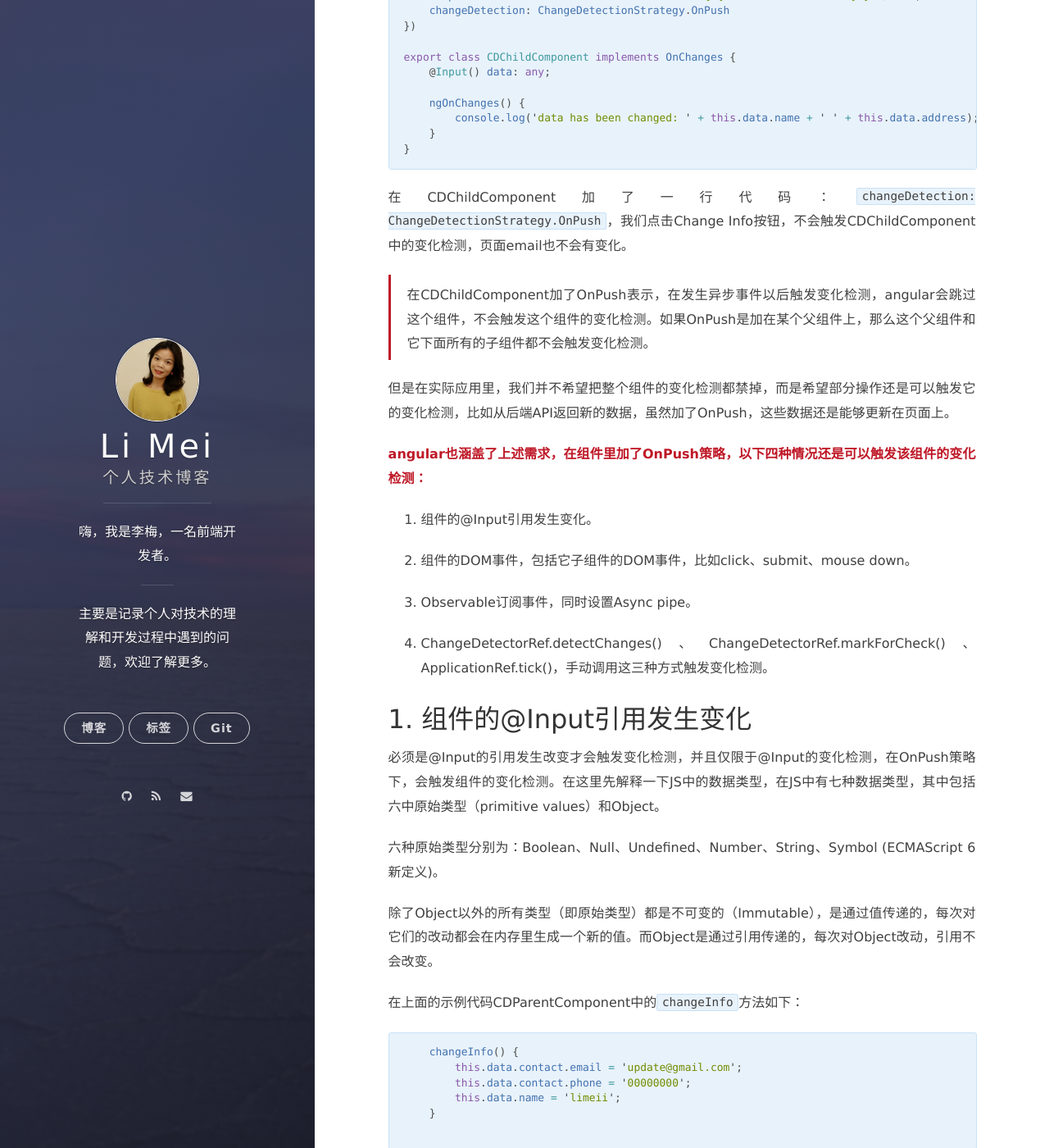
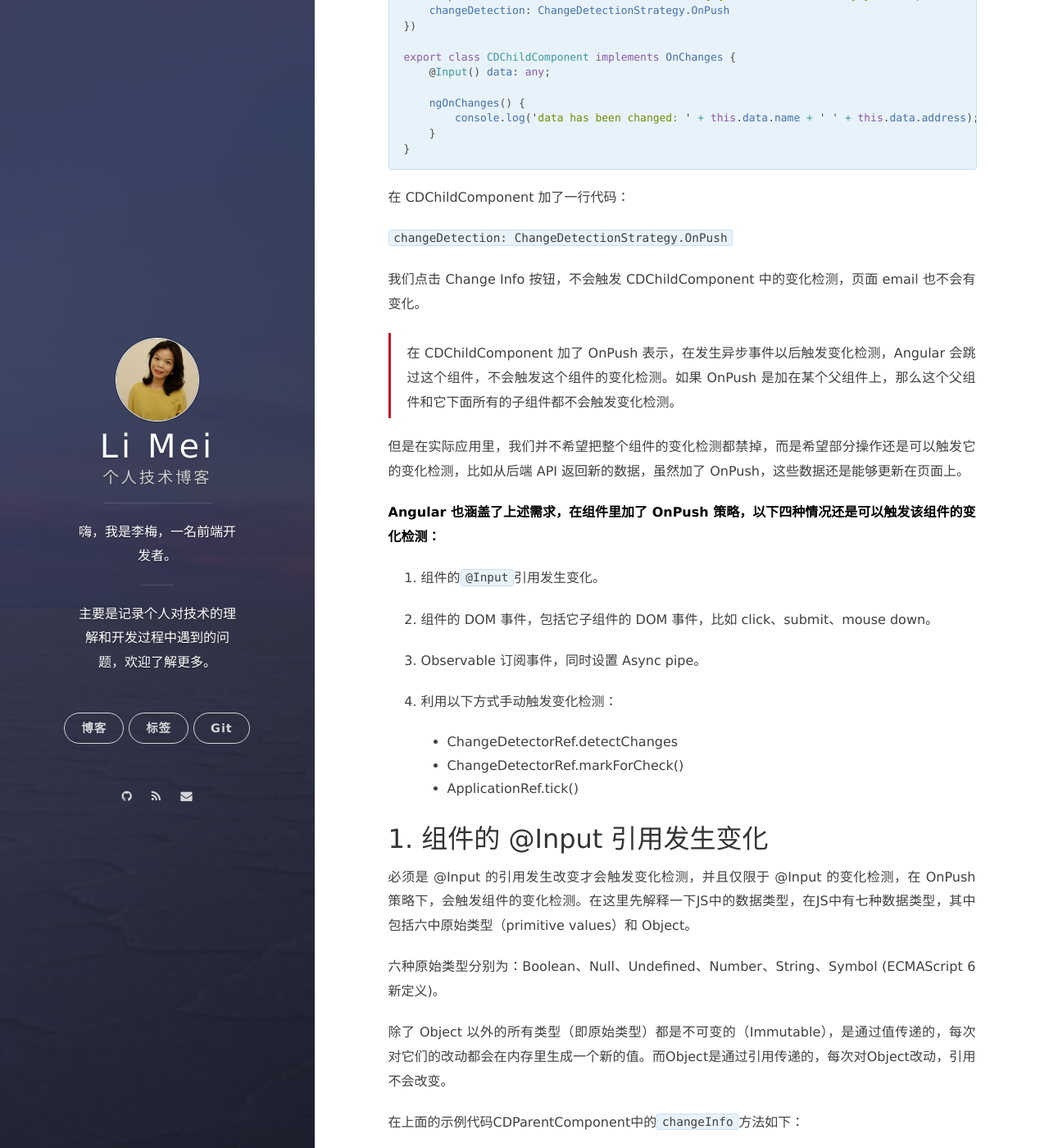
Before and after one commit to LiMeii/LiMeii.github.io, a Jekyll site: the page built from _posts/2019-06-26-angular-changeDetectionStrategy-OnPush.md, in a window 1280 px wide and 1400 px high, scrolled down 1709 px. Shown: the whole window at 82% size. Built offline with Jekyll 4.4.1, drawn with Linux system fonts in a browser that asks for light colours; nearby versions of some CDN libraries; some of the changed text lies outside the part shown.

Commit message:
update change detection post

````diff
--- a/_posts/2019-06-26-angular-changeDetectionStrategy-OnPush.md
+++ b/_posts/2019-06-26-angular-changeDetectionStrategy-OnPush.md
@@ -46,7 +46,7 @@ export class CDParentComponent {
 }
 ```
 
-定义一个CDChildComponent如下：
+定义一个 CDChildComponent 如下：
 
 ```ts
 @Component({
@@ -64,38 +64,45 @@ export class CDChildComponent implements OnChanges {
 }
 ```
 
-在CDChildComponent加了一行代码：```changeDetection: ChangeDetectionStrategy.OnPush```，我们点击Change Info按钮，不会触发CDChildComponent中的变化检测，页面email也不会有变化。
+在 CDChildComponent 加了一行代码：
+
+```changeDetection: ChangeDetectionStrategy.OnPush```
+
+我们点击 Change Info 按钮，不会触发 CDChildComponent 中的变化检测，页面 email 也不会有变化。
 
 <blockquote>
 <p>
-在CDChildComponent加了OnPush表示，在发生异步事件以后触发变化检测，angular会跳过这个组件，不会触发这个组件的变化检测。如果OnPush是加在某个父组件上，那么这个父组件和它下面所有的子组件都不会触发变化检测。
+在 CDChildComponent 加了 OnPush 表示，在发生异步事件以后触发变化检测，Angular 会跳过这个组件，不会触发这个组件的变化检测。如果 OnPush 是加在某个父组件上，那么这个父组件和它下面所有的子组件都不会触发变化检测。
 </p>
 </blockquote>
 
-但是在实际应用里，我们并不希望把整个组件的变化检测都禁掉，而是希望部分操作还是可以触发它的变化检测，比如从后端API返回新的数据，虽然加了OnPush，这些数据还是能够更新在页面上。
+但是在实际应用里，我们并不希望把整个组件的变化检测都禁掉，而是希望部分操作还是可以触发它的变化检测，比如从后端 API 返回新的数据，虽然加了 OnPush，这些数据还是能够更新在页面上。
 
 
-**<font color="#BF1827">angular也涵盖了上述需求，在组件里加了OnPush策略，以下四种情况还是可以触发该组件的变化检测：</font>**
+**<font color="black">Angular 也涵盖了上述需求，在组件里加了 OnPush 策略，以下四种情况还是可以触发该组件的变化检测：</font>**
 
 
-1. 组件的@Input引用发生变化。
+1. 组件的```@Input```引用发生变化。
 
-2. 组件的DOM事件，包括它子组件的DOM事件，比如click、submit、mouse down。
+2. 组件的 DOM 事件，包括它子组件的 DOM 事件，比如 click、submit、mouse down。
 
-3. Observable订阅事件，同时设置Async pipe。
+3. Observable 订阅事件，同时设置 Async pipe。
 
-4. ChangeDetectorRef.detectChanges()、ChangeDetectorRef.markForCheck()、ApplicationRef.tick()，手动调用这三种方式触发变化检测。
+4. 利用以下方式手动触发变化检测：
+   - ChangeDetectorRef.detectChanges
+   - ChangeDetectorRef.markForCheck()
+   - ApplicationRef.tick()
 
 
-## 1. 组件的@Input引用发生变化
+## 1. 组件的 @Input 引用发生变化
 
-必须是@Input的引用发生改变才会触发变化检测，并且仅限于@Input的变化检测，在OnPush策略下，会触发组件的变化检测。在这里先解释一下JS中的数据类型，在JS中有七种数据类型，其中包括六中原始类型（primitive values）和Object。
+必须是 @Input 的引用发生改变才会触发变化检测，并且仅限于 @Input 的变化检测，在 OnPush 策略下，会触发组件的变化检测。在这里先解释一下JS中的数据类型，在JS中有七种数据类型，其中包括六中原始类型（primitive values）和 Object。
 
 
 六种原始类型分别为：Boolean、Null、Undefined、Number、String、Symbol (ECMAScript 6 新定义)。
 
 
-除了Object以外的所有类型（即原始类型）都是不可变的（Immutable），是通过值传递的，每次对它们的改动都会在内存里生成一个新的值。而Object是通过引用传递的，每次对Object改动，引用不会改变。
+除了 Object 以外的所有类型（即原始类型）都是不可变的（Immutable），是通过值传递的，每次对它们的改动都会在内存里生成一个新的值。而Object是通过引用传递的，每次对Object改动，引用不会改变。
 
 
 在上面的示例代码CDParentComponent中的```changeInfo```方法如下：
@@ -108,10 +115,10 @@ export class CDChildComponent implements OnChanges {
     }
 
 ```
-data是一个对象，在```changeInfo```方法里通过如上方式改变email的值。同时在CDChildComponent设置了OnPush，虽然```@Input data```的属性eamil发生变化但是data对象的引用并没有改变，并不会触发CDChildComponent中的变化检测，页面的eamil也不会发生变化。
+data 是一个对象，在```changeInfo```方法里通过如上方式改变 email 的值。同时在 CDChildComponent 设置了 OnPush，虽然```@Input data```的属性eamil发生变化但是 data 对象的引用并没有改变，并不会触发 CDChildComponent 中的变化检测，页面的 eamil 也不会发生变化。
 
 
-如果把CDParentComponent中的```changeInfo```方法改成下面这样：
+如果把 CDParentComponent 中的```changeInfo```方法改成下面这样：
 
 ```ts
     changeInfo() {
@@ -125,21 +132,21 @@
     }
 ```
 
-这时候点击Change Info按钮，触发了变化检测，页面的email被更新了：
+这时候点击 Change Info 按钮，触发了变化检测，页面的 email 被更新了：
 
 ![angular-change-detection](https://limeii.github.io/assets/images/posts/angular/angular-change-detection-strategy05.gif){:height="100%" width="100%"}
 
 <blockquote>
 <p>
-这种方式在改变data对象email值同时也改变了对象的引用。这时组件的@Input引用发生变化，虽然加了OnPush但@Input的变化检测还是会被触发。
+这种方式在改变 data 对象 email 值同时也改变了对象的引用。这时组件的 @Input 引用发生变化，虽然加了 OnPush 但 @Input 的变化检测还是会被触发。
 </p>
 </blockquote>
 
-## 2. 组件DOM事件触发
+## 2. 组件 DOM 事件触发
 
-组件的DOM事件，包括它子组件的DOM事件，比如click、submit、mouse down等事件，在OnPush策略下，会触发组件的变化检测。
+组件的 DOM 事件，包括它子组件的 DOM 事件，比如 click、submit、mouse down 等事件，在 OnPush 策略下，会触发组件的变化检测。
 
-在CDChildComponent加一个counter，并把它显示在页面里，在ngOnInit里把设置了setInterval，每过一秒就让```counter+1```，代码如下：
+在 CDChildComponent 加一个 counter，并把它显示在页面里，在 ngOnInit 里把设置了 setInterval，每过一秒就让```counter+1```，代码如下：
 
 ```ts
 @Component({
@@ -166,11 +173,11 @@ export class CDChildComponent implements OnInit, OnChanges {
 ```
 <blockquote>
 <p>
-如果是默认的变化检测策略，setInterval会触发组件变化检测，页面的counter会每过一秒就自动更新一次。现在CDChildComponent设置了OnPush，setInterval不会触发变化检测，页面上的counter不会有任何变化。
+如果是默认的变化检测策略，setInterval 会触发组件变化检测，页面的 counter 会每过一秒就自动更新一次。现在 CDChildComponent 设置了 OnPush，setInterval 不会触发变化检测，页面上的 counter 不会有任何变化。
 </p>
 </blockquote>
 
-在CDChildComponent页面加一个按钮，在这个按钮的点击事件里，设置每点击一次按钮让```counter+1```，具体代码如下：
+在 CDChildComponent 页面加一个按钮，在这个按钮的点击事件里，设置每点击一次按钮让```counter+1```，具体代码如下：
 ```ts
 @Component({
     selector: "cd-child",
@@ -197,7 +204,7 @@ export class CDChildComponent implements OnChanges {
 ```
 <blockquote>
 <p>
-按钮点击事件是属于DOM事件，虽然在CDChildComponent设置了OnPush，组件的DOM事件（或者它的子组件DOM事件）还是会触发这个组件的变化检测，页面的counter会更新
+按钮点击事件是属于 DOM 事件，虽然在 CDChildComponent 设置了 OnPush，组件的 DOM 事件（或者它的子组件DOM事件）还是会触发这个组件的变化检测，页面的 counter 会更新
 </p>
 </blockquote>
 效果如下：
@@ -208,9 +215,9 @@ export class CDChildComponent implements OnChanges {
 <font color="#BF1827">注意：这两个示例代码都是在@Input data引用没有发生变化的前提下运行的！</font>
 </p></blockquote>
 
-## 3. Observable事件订阅，同时设置Async pipe
+## 3. Observable 事件订阅，同时设置 Async pipe
 
-在CDChildComponent有```Observable```事件订阅，并在模板里设置```Async pipe```，在OnPush策略下，会触发变化检测，代码如下：
+在 CDChildComponent 有```Observable```事件订阅，并在模板里设置```Async pipe```，在 OnPush 策略下，会触发变化检测，代码如下：
 ```ts
 @Component({
     selector: "cd-child",
@@ -249,7 +256,10 @@ export class CDChildComponent implements OnInit, OnChanges {
 
 ## 4. 手动触发
 
-ChangeDetectorRef.detectChanges()、ChangeDetectorRef.markForCheck()、ApplicationRef.tick()，在OnPush策略下，手动调用这三种方式会触发变化检测。
+在 OnPush 策略下，手动调用这三种方式会触发变化检测：
+- ChangeDetectorRef.detectChanges
+- ChangeDetectorRef.markForCheck()
+- ApplicationRef.tick()
 
 ### 4.1 ChangeDetectorRef.detectChanges()
 
@@ -285,7 +295,7 @@ export class CDChildComponent implements OnInit, OnChanges {
 }
 ```
 
-每隔一秒，counter自动加五，在OnPush策略下，组件会触发策略检测，页面每隔一秒会自动更新：
+每隔一秒，counter 自动加五，在 OnPush 策略下，组件会触发策略检测，页面每隔一秒会自动更新：
 
 ![angular-change-detection](https://limeii.github.io/assets/images/posts/angular/angular-change-detection-strategy12.gif){:height="100%" width="100%"}
 
@@ -326,7 +336,7 @@ export class CDChildComponent implements OnInit, OnChanges {
 
 <blockquote>
 <p>
-效果跟detectChanges是一样的，只不过detectChanges会立马触发当前组件和它子组件变化检测。markForCheck并不会立马触发变化检测，而是标记需要被变化检测，在当前或下一轮的变化检测中被触发。
+效果跟 detectChanges 是一样的，只不过 detectChanges 会立马触发当前组件和它子组件变化检测。markForCheck 并不会立马触发变化检测，而是标记需要被变化检测，在当前或下一轮的变化检测中被触发。
 </p>
 </blockquote>
 
@@ -368,7 +378,7 @@ export class CDChildComponent implements OnInit, OnChanges {
 
 <blockquote>
 <p>
-ApplicationRef.tick()触发整个应用的组件树从上到下执行变化检测。
+ApplicationRef.tick() 触发整个应用的组件树从上到下执行变化检测。
 </p>
 </blockquote>
 
@@ -376,11 +386,11 @@ ApplicationRef.tick()触发整个应用的组件树从上到下执行变化检
 
 在实际应用开发过程中，应该尽量遵循以下的原则：
 
-- 尽量使用OnPush策略从叶节点组件开始来优化整个应用的性能
+- 尽量使用 OnPush 策略从叶节点组件开始来优化整个应用的性能
 
-- 尽量多结合使用OnPush和async pipe
+- 尽量多结合使用 OnPush 和 async pipe
 
-- 尽量多使用state management library，比如RxJS
+- 尽量多使用 state management library，比如 RxJS
 
 
 本文中用到到的示例代码在这里：[angular-change-detection](https://github.com/LiMeii/angular-change-detection)
````
Also changed, not shown: other parts of _posts/2019-06-26-angular-changeDetectionStrategy-OnPush.md (+5 -5 lines).
